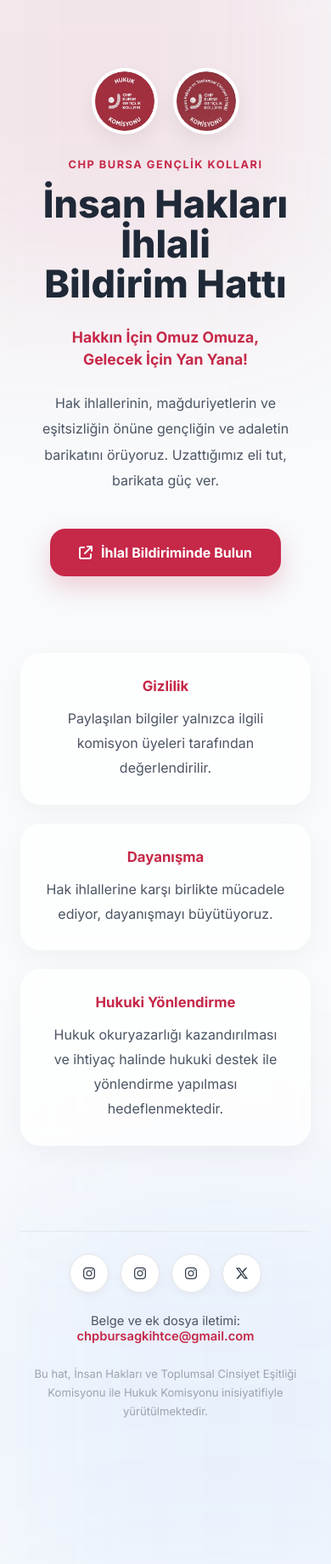
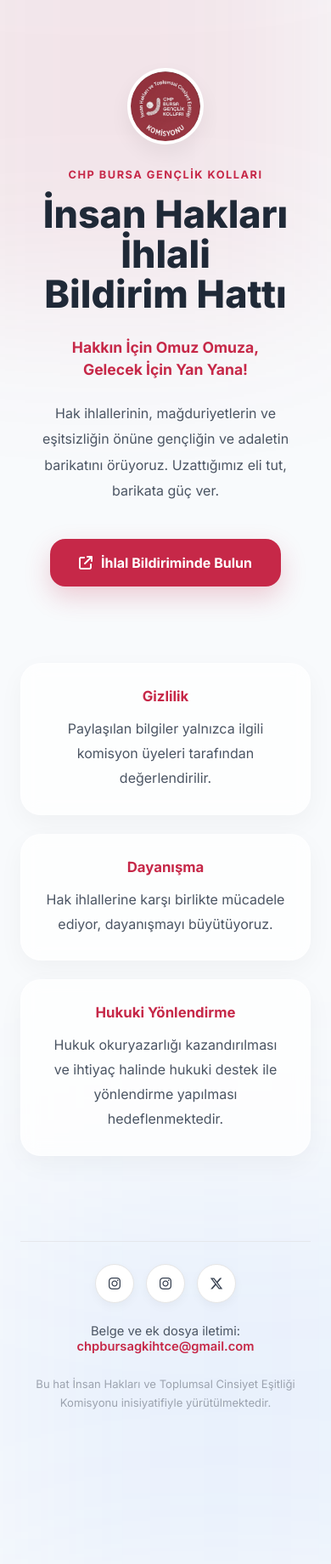
Before and after one commit to chpbursagkihtce/ihtce-site, a plain HTML site: page index.html in a window 390 px wide. Shown: the top 1840 px of the page at 85% size. Drawn offline with Linux system fonts and the light colour scheme.

Commit message:
Add files via upload

```diff
--- a/index.html
+++ b/index.html
@@ -44,8 +44,7 @@
   position:relative;
 }
 
-/* background glow */
-
+/* Arka Plan Işıltıları */
 .bg-glow-red{
   position:absolute;
   width:500px;
@@ -88,20 +87,17 @@
   display:flex;
   align-items:center;
   justify-content:center;
-  gap:18px;
   margin-bottom:28px;
-  flex-wrap:wrap;
 }
 
 .logo-row img{
-  width:90px;
-  height:90px;
+  width:100px;
+  height:100px;
   object-fit:cover;
   border-radius:999px;
   background:white;
   padding:4px;
-  box-shadow:
-    0 10px 25px rgba(0,0,0,0.06);
+  box-shadow: 0 10px 25px rgba(0,0,0,0.06);
 }
 
 .top-label{
@@ -149,24 +145,19 @@
   border-radius:18px;
   font-weight:700;
   transition:0.25s ease;
-  box-shadow:
-    0 12px 30px rgba(198,40,72,0.22);
+  box-shadow: 0 12px 30px rgba(198,40,72,0.22);
 }
 
 .cta-button:hover{
   transform:translateY(-4px);
-  box-shadow:
-    0 18px 40px rgba(198,40,72,0.28);
+  box-shadow: 0 18px 40px rgba(198,40,72,0.28);
 }
 
 .info-grid{
   width:100%;
   margin-top:90px;
-
   display:grid;
-  grid-template-columns:
-  repeat(auto-fit,minmax(240px,1fr));
-
+  grid-template-columns: repeat(auto-fit,minmax(240px,1fr));
   gap:22px;
 }
 
@@ -174,12 +165,9 @@
   background:rgba(255,255,255,0.75);
   backdrop-filter:blur(10px);
   border:1px solid rgba(255,255,255,0.4);
-
   padding:28px;
   border-radius:24px;
-
-  box-shadow:
-    0 10px 30px rgba(0,0,0,0.04);
+  box-shadow: 0 10px 30px rgba(0,0,0,0.04);
 }
 
 .info-card h3{
@@ -197,7 +185,6 @@
   margin-top:100px;
   padding-top:26px;
   border-top:1px solid var(--line);
-
   display:flex;
   flex-direction:column;
   align-items:center;
@@ -215,31 +202,22 @@
 .socials a{
   width:46px;
   height:46px;
-
   border-radius:999px;
   background:white;
-
   display:flex;
   align-items:center;
   justify-content:center;
-
   color:#374151;
   text-decoration:none;
-
   border:1px solid #e5e5e5;
-
   transition:0.22s ease;
-
-  box-shadow:
-    0 4px 12px rgba(0,0,0,0.04);
+  box-shadow: 0 4px 12px rgba(0,0,0,0.04);
 }
 
 .socials a:hover{
   transform:translateY(-4px);
   color:var(--red);
-
-  box-shadow:
-    0 10px 20px rgba(0,0,0,0.08);
+  box-shadow: 0 10px 20px rgba(0,0,0,0.08);
 }
 
 .footer-mail{
@@ -262,25 +240,20 @@
 }
 
 @media(max-width:768px){
-
   .hero{
     padding-top:40px;
     padding-bottom:40px;
   }
-
   h1{
     line-height:1.05;
   }
-
   .description{
     font-size:1rem;
   }
-
   .logo-row img{
-    width:78px;
-    height:78px;
+    width:90px;
+    height:90px;
   }
-
 }
 
 </style>
@@ -296,17 +269,10 @@
 <section class="hero">
 
 <div class="logo-row">
-
 <img
-src="logo1.png"
+src="logo2.png"
 alt="İnsan Hakları ve Toplumsal Cinsiyet Eşitliği Komisyonu"
 />
-
-<img
-src="logo2.png"
-alt="Hukuk Komisyonu"
-/>
-
 </div>
 
 <div class="top-label">
@@ -374,13 +340,6 @@
 </a>
 
 <a
-href="https://www.instagram.com/chpgenchukukbursa/"
-target="_blank"
-title="Hukuk Komisyonu">
-<i class="fa-brands fa-instagram"></i>
-</a>
-
-<a
 href="https://www.instagram.com/chpgenclikbursa/"
 target="_blank"
 title="CHP Bursa Gençlik Kolları">
@@ -404,7 +363,7 @@
 </div>
 
 <div class="footer-note">
-Bu hat, İnsan Hakları ve Toplumsal Cinsiyet Eşitliği Komisyonu ile Hukuk Komisyonu inisiyatifiyle yürütülmektedir.
+Bu hat İnsan Hakları ve Toplumsal Cinsiyet Eşitliği Komisyonu inisiyatifiyle yürütülmektedir.
 </div>
 
 </footer>
```
